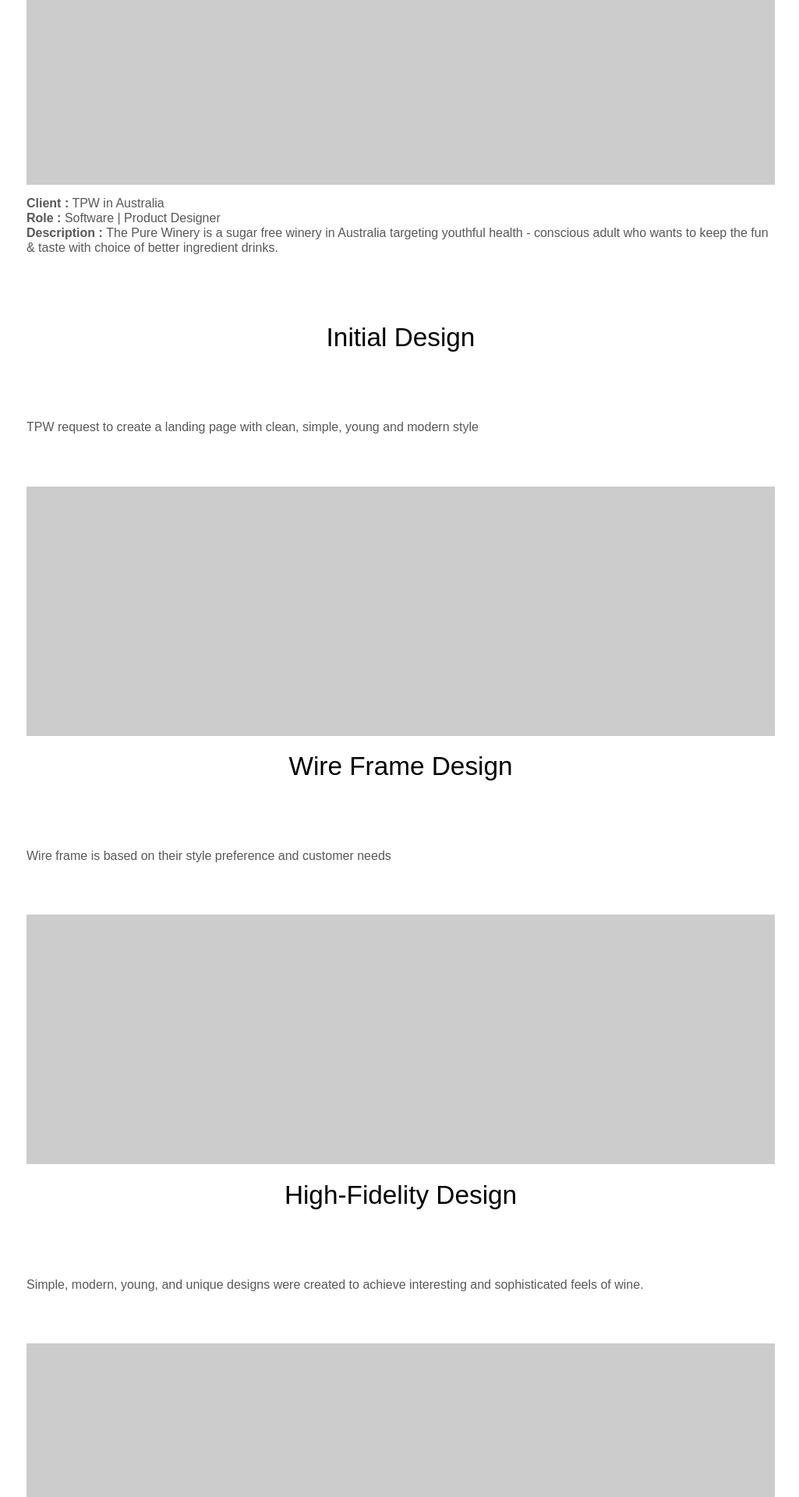
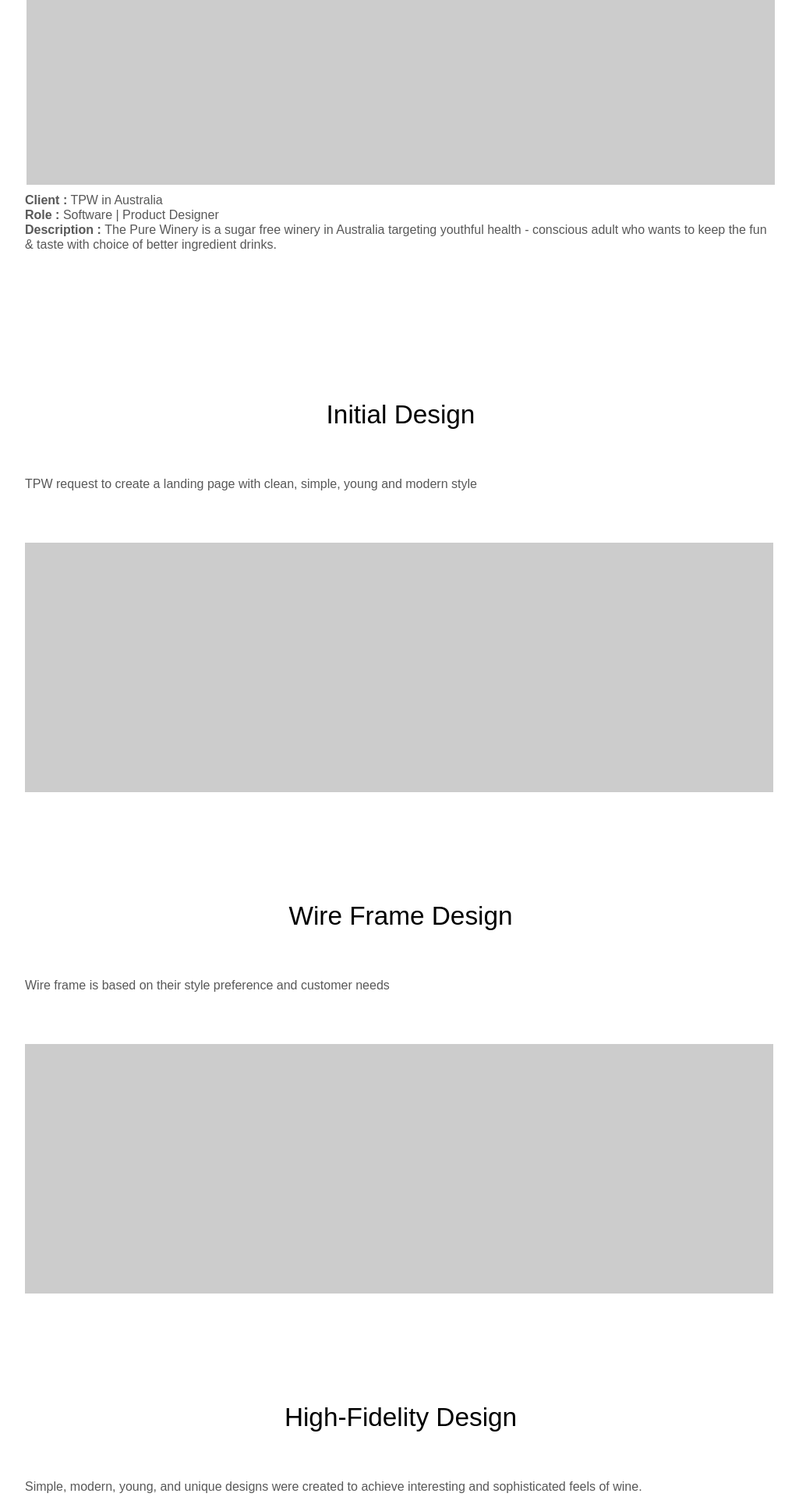
Before and after one commit to Oinkyjinju/Jinju-Web, a PHP site: the page made by The Pure Winery Case Study.html in a window 1280 px wide. Shown: the part 388-2308 px from the top of the page at 78% size, without its empty margins (126-1151 px from the left). Run offline with PHP 8.4, Linux system fonts and the light colour scheme.

Commit message:
TPW article

```diff
--- a/The Pure Winery Case Study.html
+++ b/The Pure Winery Case Study.html
@@ -31,15 +31,15 @@
 <br><strong>Description : </strong>The Pure Winery is a sugar free winery in Australia targeting youthful health - conscious adult who wants to keep the fun &
 taste with choice of better ingredient drinks.</h3></div>
 
-<h1>Initial Design</h1> <!--mobile & web -->
+<div class="title-box"><h1>Initial Design</h1></div> <!--mobile & web -->
 <div class="description-box"><h3>TPW request to create a landing page with clean, simple, young and modern style</h3>
 <div class="item-a"></div></div>
 
-<h1>Wire Frame Design</h1> <!--mobile & web -->
+<div class="title-box"><h1>Wire Frame Design</h1></div> <!--mobile & web -->
 <div class="description-box"><h3>Wire frame is based on their style preference and customer needs </h3>
 <div class="item-a"></div></div>
 
-<h1>High-Fidelity Design</h1> <!--mobile & web -->
+<div class="title-box"><h1>High-Fidelity Design</h1></div> <!--mobile & web -->
 <div class="description-box"><h3>Simple, modern, young, and unique designs were created to achieve interesting and sophisticated feels of wine.</h3>
 <div class="item-a"></div></div>
 
--- a/article1.css
+++ b/article1.css
@@ -124,12 +124,18 @@ h3 {
     justify-content: center;
 }
 
+.title-box {
+  height: auto;
+  margin-top: 15%;
+  position: relative;
+
+}
   .description-box {
     width: 75vw;
     height: auto;
     position: relative;
-    margin: auto;
-    padding: 3rem;
+    margin-top: 60px;
+    margin-left: 150px;
   }
 
   .zoom:hover {
```
